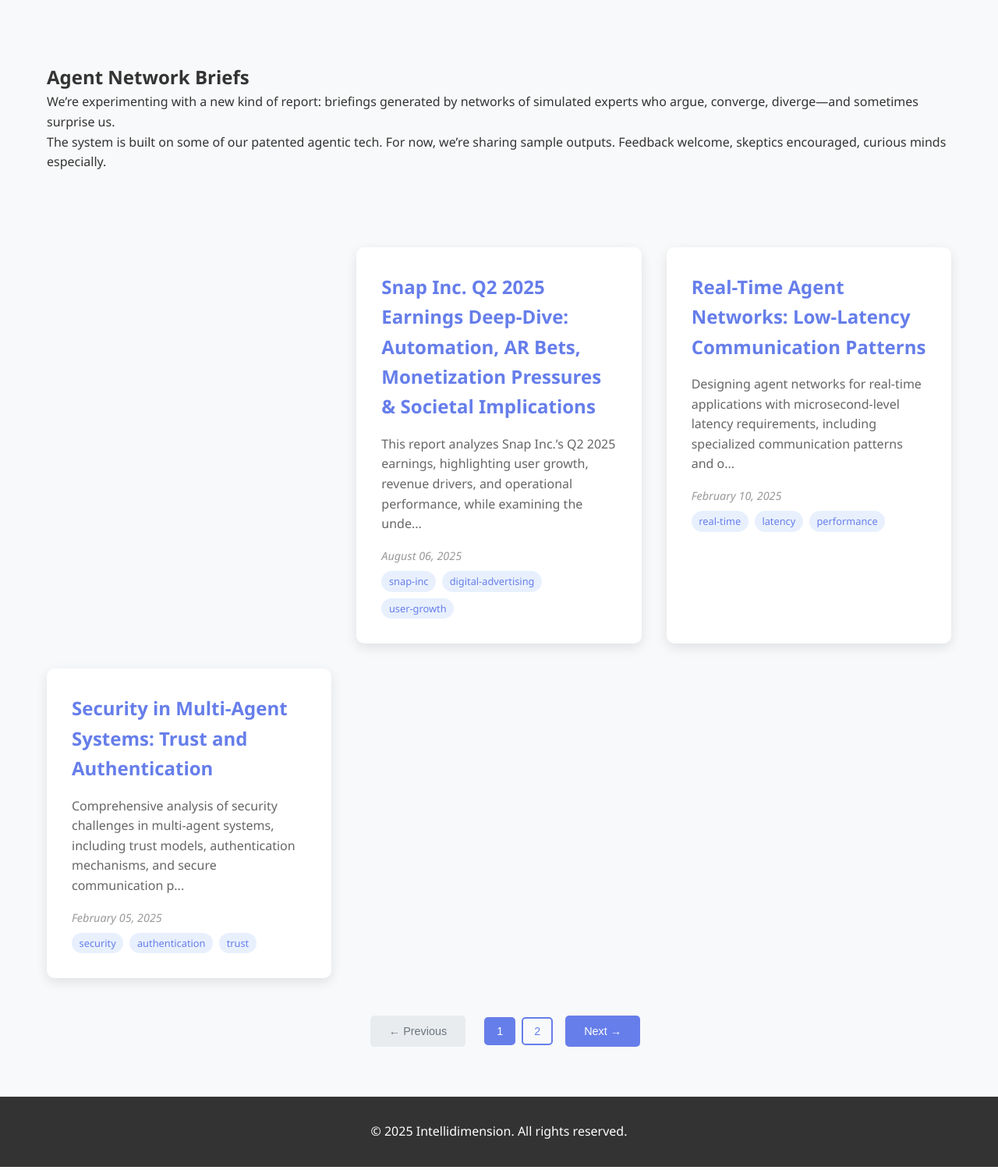
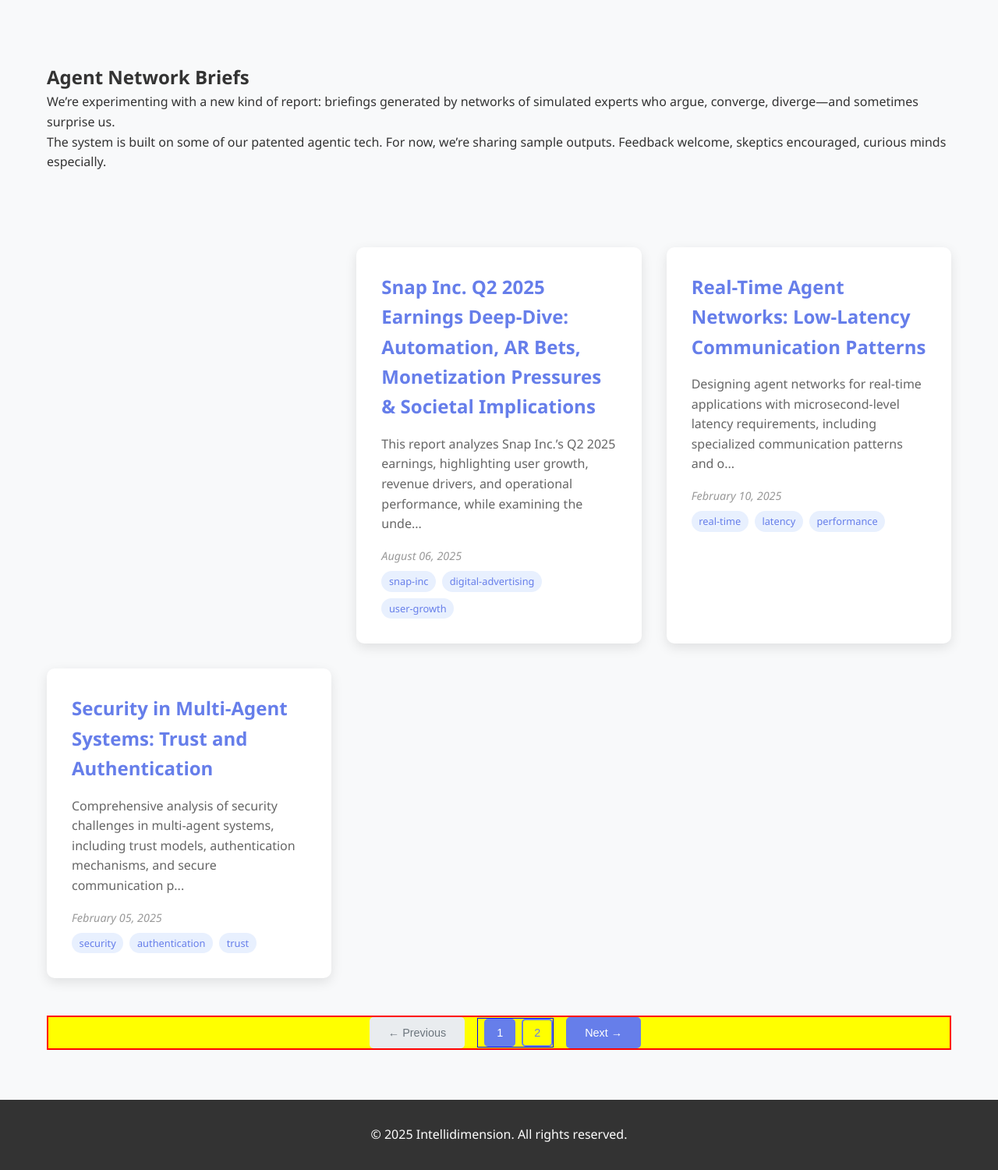
Before and after one commit to geochap/agent-network-briefs, a Jekyll site: the page built from index.html, in a window 1280 px wide. Shown: the whole page at 78% size. Built offline with Jekyll 4.4.1, drawn with Linux system fonts in a browser that asks for light colours; the list of posts is cut into pages by our own code.

Commit message:
Add debug styles to identify pagination positioning issue

```diff
--- a/assets/css/style.css
+++ b/assets/css/style.css
@@ -425,13 +425,23 @@
     display: flex;
     justify-content: center;
     align-items: center;
-    margin-top: 3rem;
+    margin: 3rem auto 0 auto;
     gap: 1rem;
     width: 100%;
     max-width: 1200px;
-    margin-left: auto;
-    margin-right: auto;
+    padding: 0 20px;
+    clear: both;
     grid-column: 1 / -1; /* Span all grid columns if inside a grid container */
+}
+
+/* Debug pagination positioning */
+.pagination {
+    border: 2px solid red !important; /* Temporary debug border */
+    background: yellow !important; /* Temporary debug background */
+}
+
+.pagination-numbers {
+    border: 1px solid blue !important; /* Temporary debug border */
 }
 
 .pagination-btn {
```
Also changed, not shown: 3 other files.
